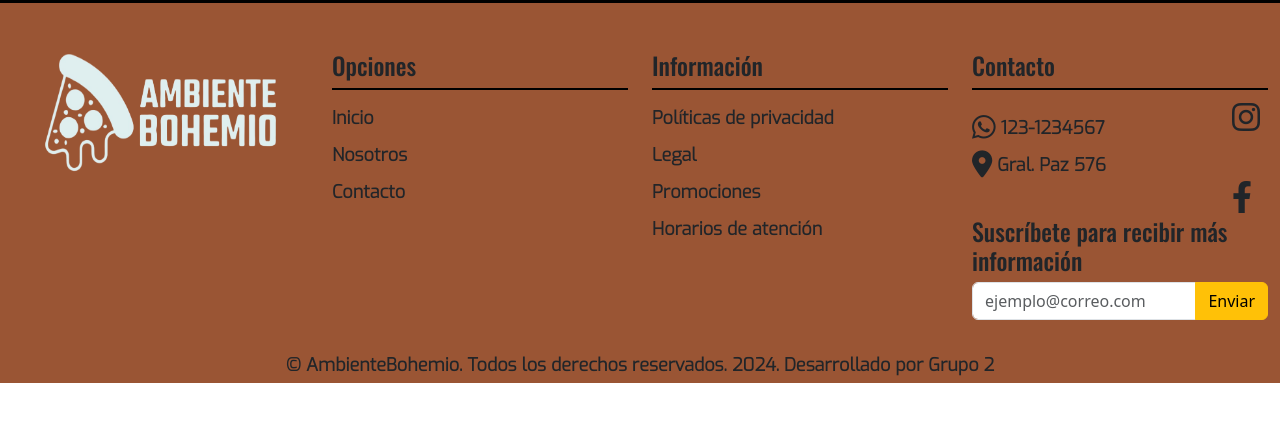
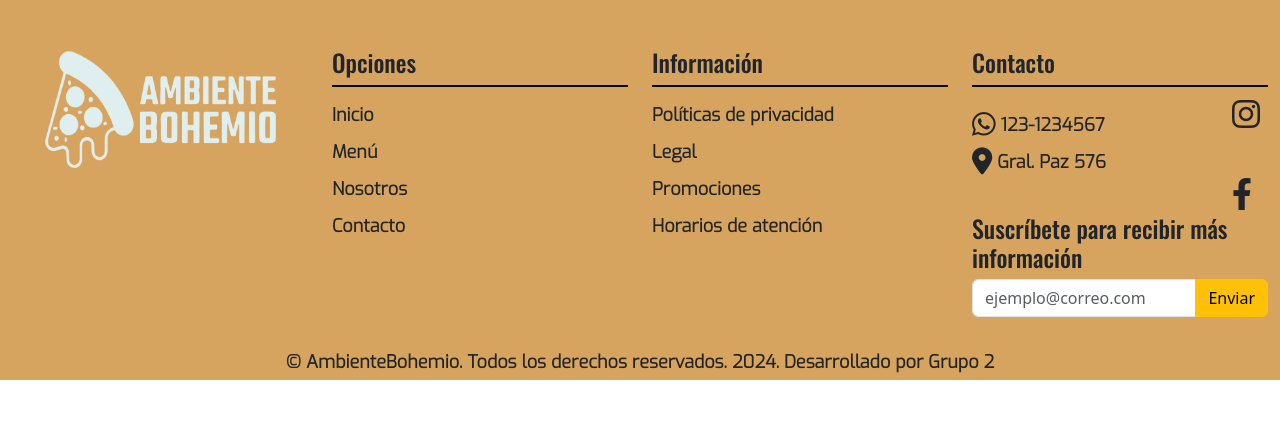
Before and after one commit to brunomry/frontendProyectoFinal_RollingCode, a React (Vite) app: page / in a window 1280 px wide. Shown: the top 422 px of the page. Built offline with nearby package versions, Linux system fonts and the light colour scheme.

Commit message:
se modificó el color de fondo, se eliminó el borde superior y se linkearon los links

```diff
--- a/src/App.jsx
+++ b/src/App.jsx
@@ -1,13 +1,18 @@
 import "bootstrap/dist/css/bootstrap.min.css";
 import Footer from "./components/common/Footer";
-
+import { BrowserRouter, Route, Routes } from "react-router-dom";
+import Inicio from "./components/pages/Inicio";
 function App() {
-
   return (
     <>
-    <Footer></Footer>
+      <BrowserRouter>
+        <Routes>
+          <Route exact path="/" element={<Inicio></Inicio>}></Route>
+        </Routes>
+        <Footer></Footer>
+      </BrowserRouter>
     </>
-  )
+  );
 }
 
-export default App
+export default App;
--- a/src/components/common/Footer.jsx
+++ b/src/components/common/Footer.jsx
@@ -17,16 +17,18 @@ const Footer = () => {
         </Col>
         <Col className="d-none d-md-block">
           <h4 className="footerTitleSection">Opciones</h4>
-          <p as={Link} to="/">Inicio</p>
-          <p as={Link} to="/nosotros">Nosotros</p>
-          <p as={Link} to="/contacto">Contacto</p>
+          <Link className="text-decoration-none link-dark" to="/"><p>Inicio</p></Link>
+          <Link className="text-decoration-none link-dark" to="/menu"><p>Menú</p></Link>
+          <Link className="text-decoration-none link-dark" to="/nosotros"><p>Nosotros</p></Link>
+          <Link className="text-decoration-none link-dark" to="*"><p>Contacto</p></Link>
+
         </Col>
         <Col xs={12} md={4} lg={3} className="containerInformation">
           <h4 className="footerTitleSection">Información</h4>
-          <p as={Link} to="*">Políticas de privacidad</p>
-          <p as={Link} to="*">Legal</p>
-          <p as={Link} to="*">Promociones</p>
-          <p as={Link} to="*">Horarios de atención</p>
+          <Link className="text-decoration-none link-dark" to="*"><p>Políticas de privacidad</p></Link>
+          <Link className="text-decoration-none link-dark" to="*"><p>Legal</p></Link>
+          <Link className="text-decoration-none link-dark" to="*"><p>Promociones</p></Link>
+          <Link className="text-decoration-none link-dark" to="*"><p>Horarios de atención</p></Link>
         </Col>
         <Col xs={12} md={4} lg={3} className="containerContact">
           <h4 className="footerTitleSection">Contacto</h4>
--- a/src/styles/footer.css
+++ b/src/styles/footer.css
@@ -2,8 +2,7 @@
 @import url("https://cdnjs.cloudflare.com/ajax/libs/font-awesome/6.4.2/css/all.min.css");
 
 .footerContainer {
-  background-color: #9a5534;
-  border-top: 3px solid black;
+  background-color: #d6a45e;
 }
 .footerIMG {
   width: 240px;
```
